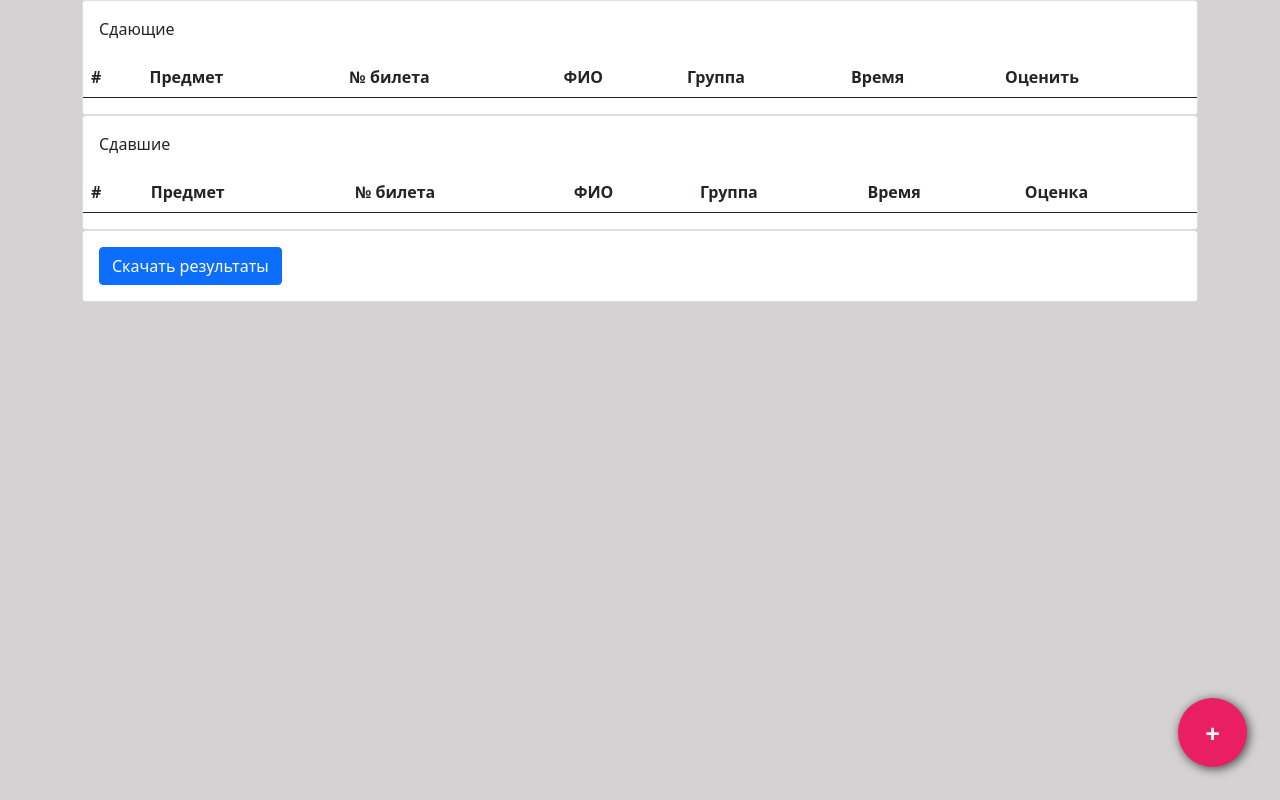
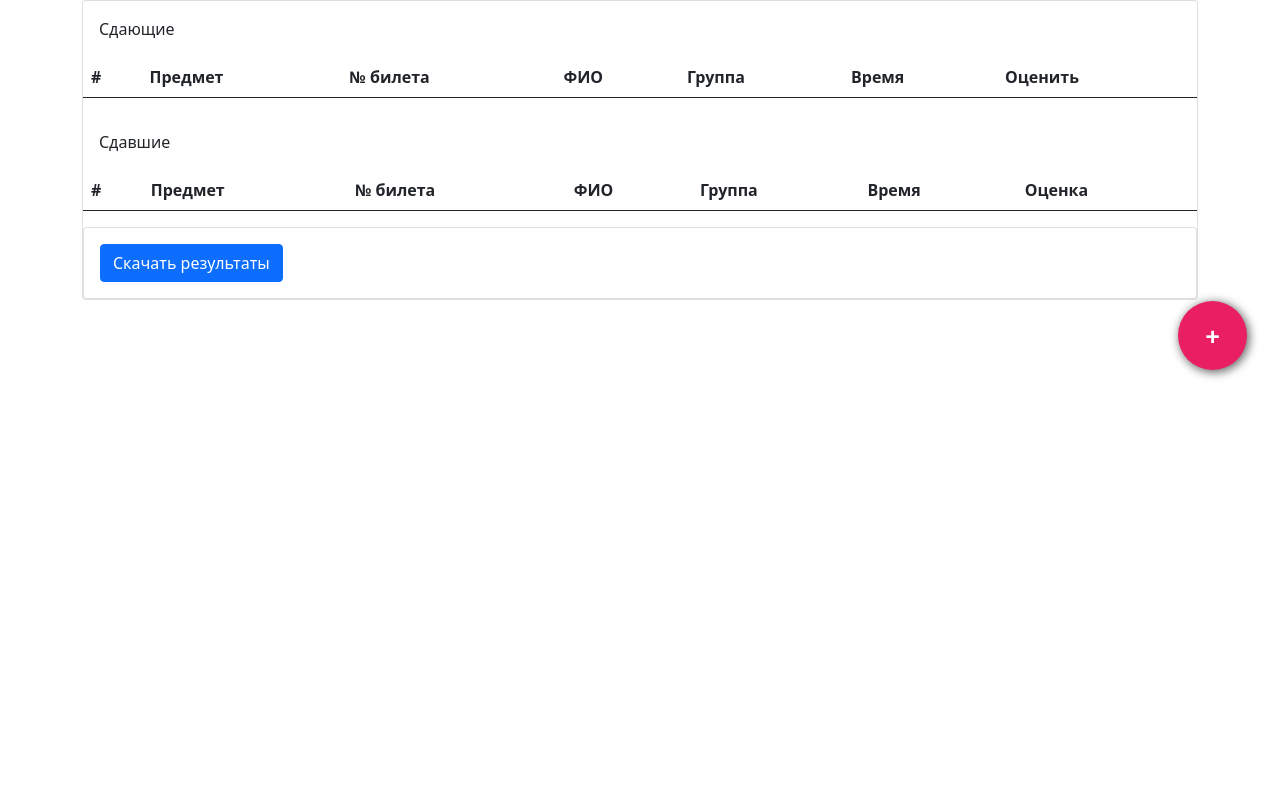
Before and after one commit to ka904001/ka904001.github.io, a plain HTML site: page peresdacha.html in a window 1280 px wide. Both pictures are taken after typing "Sample" into the empty fields and a click on the button "Добавить". Drawn offline with nearby package versions, Linux system fonts and the light colour scheme.

Commit message:
Update peresdacha.html

```diff
--- a/peresdacha.html
+++ b/peresdacha.html
@@ -14,6 +14,7 @@
 
 <body>
     <div class="container">
+        <div class="card">
             <div class="card" id="start_form">
                 <div class="card-body">
                     Введите предметы, которые будут сдаваться черз запятую
@@ -48,7 +49,7 @@
                 </div>
                 <div class="mb-3">
                     <label for="group" class="form-label">Группа</label>
-                <input type="text" class="form-control" id="group">
+                    <input type="text" class="form-control" id="group" oninput="this.value = this.value.toUpperCase()">
                 </div>
                 <button id="main_form_submit" type="submit" class="btn btn-primary">Добавить</button>
                 <button id="main_form_cancel" type="submit" class="btn btn-danger">Отменить</button>
@@ -82,7 +83,7 @@
                 <button id="grade_form_submit" type="submit" class="btn btn-primary">Оценить</button>
                 <button id="grade_form_cancel" type="submit" class="btn btn-danger">Отмена</button>
             </div>
-        <div class="card" id="passing">
+            <div class="table-responsive" id="passing">
                 <div class="card-body">
                     Сдающие
                 </div>
@@ -102,7 +103,7 @@
                     </tbody>
                 </table>
             </div>
-        <div class="card" id="passed">
+            <div class="table-responsive" id="passed">
                 <div class="card-body">
                     Сдавшие
                 </div>
@@ -127,17 +128,14 @@
                 <button id="download_csv" type="submit" class="btn btn-primary">Скачать результаты</button>
                 <!-- <button id="grade_form_cancel" type="submit" class="btn btn-danger">Отмена</button> -->
             </div>
+            <div class="br-icon" id="add_button"></div>
+        </div>
     </div>
 
-    <div class="br-icon" id="add_button"></div>
     <style type="text/css">
-        body {
-            background-color: #d4d2d2;
-        }
-
         .br-icon {
             position: fixed;
-            bottom: 30px;
+            /* bottom: 30px; */
             right: 30px;
             z-index: 100;
             height: 75px;
```
Lines whose indentation alone changed are shown as unchanged.
